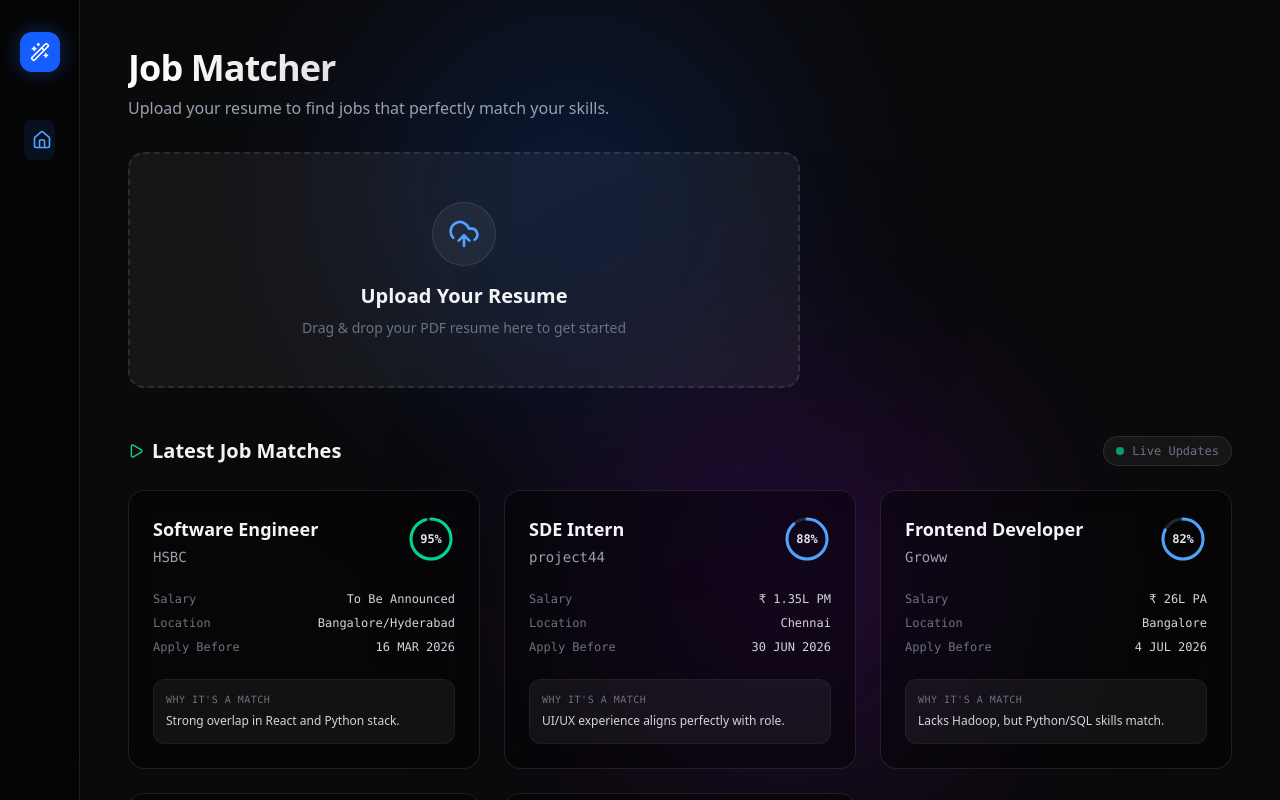
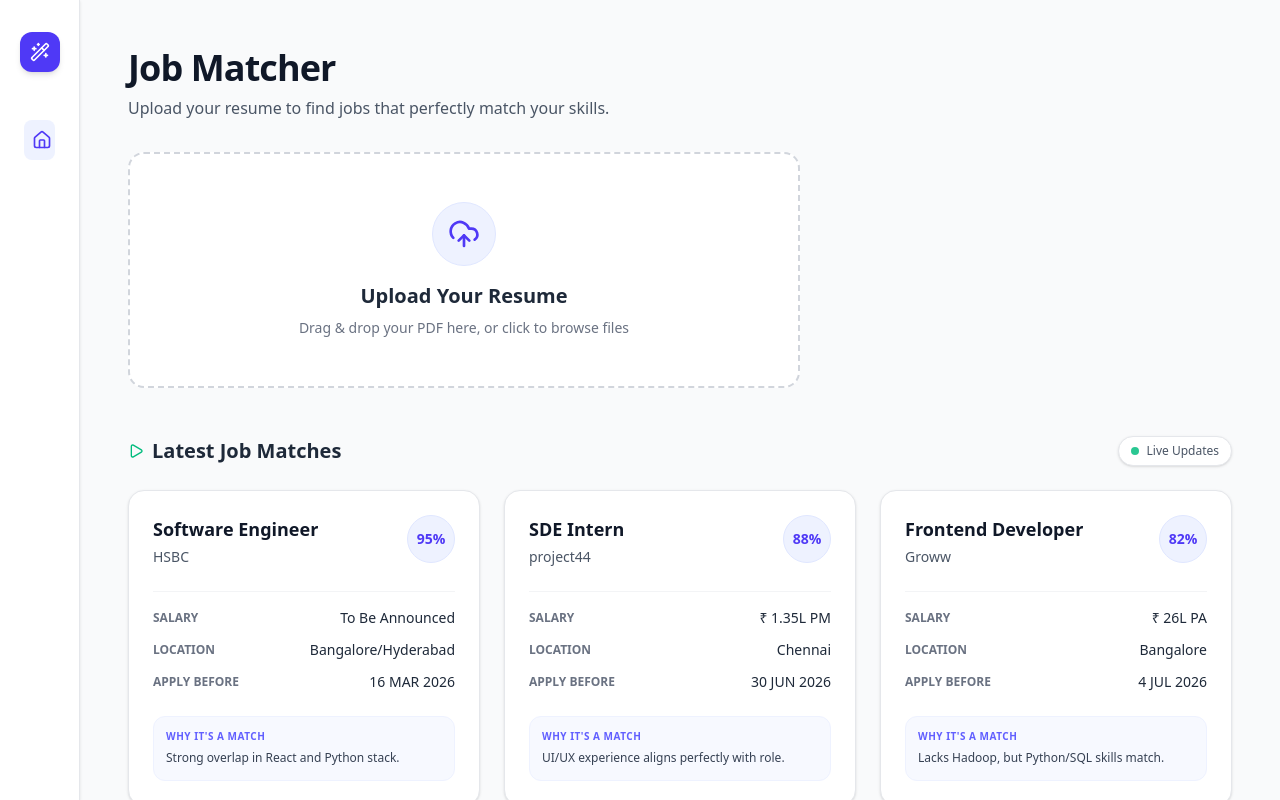
Before and after one commit to anshullakra007/autoapply, a Next.js app in the folder frontend/: page / in a window 1280 px wide. Shown: the top 800 px of the page. Built offline with nearby package versions, Linux system fonts and the light colour scheme.

Commit message:
style: convert to professional light theme and implement working file upload button

```diff
--- a/frontend/src/app/page.tsx
+++ b/frontend/src/app/page.tsx
@@ -29,12 +29,12 @@ const CircularProgress = ({ value }: { value: number }) => {
   const circumference = 2 * Math.PI * radius;
   const strokeDashoffset = circumference - (value / 100) * circumference;
 
-  const color = value >= 90 ? 'text-emerald-400' : value >= 80 ? 'text-blue-400' : 'text-amber-400';
+  const color = value >= 90 ? 'text-emerald-500' : value >= 80 ? 'text-indigo-500' : 'text-amber-500';
 
   return (
     <div className="relative inline-flex items-center justify-center">
       <svg className="w-12 h-12 transform -rotate-90">
-        <circle className="text-gray-800" strokeWidth="3" stroke="currentColor" fill="transparent" r={radius} cx="24" cy="24" />
+        <circle className="text-gray-100" strokeWidth="3" stroke="currentColor" fill="transparent" r={radius} cx="24" cy="24" />
         <motion.circle
           className={color}
           strokeWidth="3"
@@ -51,7 +51,7 @@ const CircularProgress = ({ value }: { value: number }) => {
           transition={{ duration: 1.5, ease: "easeOut" }}
         />
       </svg>
-      <span className="absolute text-xs font-bold text-gray-200">{value}%</span>
+      <span className="absolute text-xs font-bold text-gray-700">{value}%</span>
     </div>
   );
 };
@@ -61,11 +61,10 @@ export default function Dashboard() {
   const [uploadProgress, setUploadProgress] = useState(0);
   const [activeJob, setActiveJob] = useState<any>(null);
 
-  const handleDrop = (e: React.DragEvent) => {
-    e.preventDefault();
-    setIsDragging(false);
+  // Real file input reference
+  const fileInputRef = React.useRef<HTMLInputElement>(null);
 
-    // Simulate upload and parse
+  const simulateUpload = () => {
     let progress = 0;
     const interval = setInterval(() => {
       progress += 5;
@@ -74,19 +73,33 @@ export default function Dashboard() {
     }, 100);
   };
 
+  const handleDrop = (e: React.DragEvent) => {
+    e.preventDefault();
+    setIsDragging(false);
+    if (e.dataTransfer.files && e.dataTransfer.files.length > 0) {
+      simulateUpload();
+    }
+  };
+
+  const handleFileSelect = (e: React.ChangeEvent<HTMLInputElement>) => {
+    if (e.target.files && e.target.files.length > 0) {
+      simulateUpload();
+    }
+  };
+
   return (
-    <div className="min-h-screen bg-[#0a0a0a] text-gray-100 font-sans selection:bg-blue-500/30 flex">
+    <div className="min-h-screen bg-gray-50 text-gray-900 font-sans flex">
       {/* Sidebar Navigation */}
-      <aside className="w-20 hover:w-64 transition-all duration-300 border-r border-white/10 bg-black/50 backdrop-blur-xl flex flex-col items-center hover:items-start py-8 fixed h-full z-50 group">
-        <div className="w-10 h-10 bg-blue-600 rounded-xl flex items-center justify-center mb-12 group-hover:ml-6 transition-all shadow-[0_0_20px_rgba(37,99,235,0.4)]">
+      <aside className="w-20 hover:w-64 transition-all duration-300 border-r border-gray-200 bg-white flex flex-col items-center hover:items-start py-8 fixed h-full z-50 group shadow-sm">
+        <div className="w-10 h-10 bg-indigo-600 rounded-xl flex items-center justify-center mb-12 group-hover:ml-6 transition-all shadow-md">
           <Wand2 className="w-5 h-5 text-white" />
         </div>
 
-        <nav className="flex flex-col gap-6 w-full px-6 text-gray-400">
+        <nav className="flex flex-col gap-6 w-full px-6 text-gray-500">
           {[
             { icon: Home, label: 'Home', active: true }
           ].map((item, i) => (
-            <button key={i} className={`flex items-center gap-4 p-2 rounded-lg transition-all ${item.active ? 'text-blue-400 bg-blue-500/10' : 'hover:text-gray-200 hover:bg-white/5'}`}>
+            <button key={i} className={`flex items-center gap-4 p-2 rounded-lg transition-all ${item.active ? 'text-indigo-600 bg-indigo-50' : 'hover:text-gray-900 hover:bg-gray-100'}`}>
               <item.icon className="w-5 h-5 shrink-0" />
               <span className="opacity-0 group-hover:opacity-100 font-medium whitespace-nowrap transition-opacity">{item.label}</span>
             </button>
@@ -96,34 +109,40 @@ export default function Dashboard() {
 
       {/* Main Content */}
       <main className="ml-20 flex-1 p-8 lg:p-12 max-w-7xl mx-auto space-y-12 relative">
-        <div className="absolute top-0 left-1/4 w-96 h-96 bg-blue-600/20 rounded-full blur-[120px] pointer-events-none" />
-        <div className="absolute top-1/3 right-1/4 w-96 h-96 bg-purple-600/20 rounded-full blur-[120px] pointer-events-none" />
-
         {/* Hero / Upload Section */}
         <section className="relative z-10">
           <motion.div initial={{ opacity: 0, y: 20 }} animate={{ opacity: 1, y: 0 }} className="mb-8">
-            <h1 className="text-4xl font-bold tracking-tight bg-clip-text text-transparent bg-gradient-to-r from-white to-gray-500 mb-2">Job Matcher</h1>
-            <p className="text-gray-400">Upload your resume to find jobs that perfectly match your skills.</p>
+            <h1 className="text-4xl font-bold tracking-tight text-gray-900 mb-2">Job Matcher</h1>
+            <p className="text-gray-600">Upload your resume to find jobs that perfectly match your skills.</p>
           </motion.div>
 
           <div
-            className={`relative w-full max-w-2xl overflow-hidden rounded-2xl border-2 border-dashed transition-all duration-300 ${
-              isDragging ? 'border-blue-500 bg-blue-500/10 shadow-[0_0_30px_rgba(37,99,235,0.2)]' : 'border-white/10 bg-white/5 hover:border-white/20'
+            className={`relative w-full max-w-2xl overflow-hidden rounded-2xl border-2 border-dashed transition-all duration-300 bg-white cursor-pointer ${
+              isDragging ? 'border-indigo-500 bg-indigo-50' : 'border-gray-300 hover:border-gray-400'
             }`}
             onDragOver={(e) => { e.preventDefault(); setIsDragging(true); }}
             onDragLeave={() => setIsDragging(false)}
             onDrop={handleDrop}
+            onClick={() => fileInputRef.current?.click()}
           >
+            <input
+              type="file"
+              ref={fileInputRef}
+              onChange={handleFileSelect}
+              className="hidden"
+              accept=".pdf,.doc,.docx"
+            />
+
             <div className="p-12 flex flex-col items-center justify-center text-center">
               {uploadProgress > 0 ? (
                 <div className="w-full max-w-md space-y-4">
                   <div className="flex justify-between text-sm font-medium">
-                    <span className="text-blue-400">Analyzing your resume...</span>
-                    <span>{uploadProgress}%</span>
+                    <span className="text-indigo-600">Analyzing your resume...</span>
+                    <span className="text-gray-700">{uploadProgress}%</span>
                   </div>
-                  <div className="h-2 w-full bg-gray-800 rounded-full overflow-hidden">
+                  <div className="h-2 w-full bg-gray-200 rounded-full overflow-hidden">
                     <motion.div
-                      className="h-full bg-gradient-to-r from-blue-600 to-purple-500 shadow-[0_0_10px_rgba(37,99,235,0.5)]"
+                      className="h-full bg-indigo-600"
                       initial={{ width: 0 }}
                       animate={{ width: `${uploadProgress}%` }}
                     />
@@ -131,11 +150,11 @@ export default function Dashboard() {
                 </div>
               ) : (
                 <>
-                  <div className="w-16 h-16 bg-white/5 rounded-full flex items-center justify-center mb-4 border border-white/10">
-                    <UploadCloud className="w-8 h-8 text-blue-400" />
+                  <div className="w-16 h-16 bg-indigo-50 rounded-full flex items-center justify-center mb-4 border border-indigo-100">
+                    <UploadCloud className="w-8 h-8 text-indigo-600" />
                   </div>
-                  <h3 className="text-xl font-semibold mb-2">Upload Your Resume</h3>
-                  <p className="text-gray-500 text-sm">Drag & drop your PDF resume here to get started</p>
+                  <h3 className="text-xl font-semibold mb-2 text-gray-800">Upload Your Resume</h3>
+                  <p className="text-gray-500 text-sm">Drag & drop your PDF here, or click to browse files</p>
                 </>
               )}
             </div>
@@ -145,10 +164,10 @@ export default function Dashboard() {
         {/* Job Feed Grid */}
         <section className="relative z-10 space-y-6">
           <div className="flex items-center justify-between">
-            <h3 className="text-xl font-semibold flex items-center gap-2">
-              <Play className="w-4 h-4 text-emerald-400" /> Latest Job Matches
+            <h3 className="text-xl font-semibold flex items-center gap-2 text-gray-800">
+              <Play className="w-4 h-4 text-emerald-500" /> Latest Job Matches
             </h3>
-            <div className="flex items-center gap-2 text-xs font-mono text-gray-500 bg-white/5 px-3 py-1.5 rounded-full border border-white/10">
+            <div className="flex items-center gap-2 text-xs font-medium text-gray-600 bg-white shadow-sm px-3 py-1.5 rounded-full border border-gray-200">
               <span className="w-2 h-2 rounded-full bg-emerald-500 animate-pulse" />
               Live Updates
             </div>
@@ -162,36 +181,36 @@ export default function Dashboard() {
                 animate={{ opacity: 1, y: 0 }}
                 transition={{ delay: i * 0.1 }}
                 onClick={() => setActiveJob(job)}
-                className="group cursor-pointer bg-black/40 border border-white/10 p-6 rounded-2xl hover:bg-white/[0.03] hover:border-white/20 transition-all font-mono backdrop-blur-md relative overflow-hidden"
+                className="group cursor-pointer bg-white border border-gray-200 shadow-sm hover:shadow-md p-6 rounded-2xl transition-all relative overflow-hidden"
               >
-                <div className="absolute top-0 right-0 w-32 h-32 bg-blue-500/10 rounded-full blur-[40px] opacity-0 group-hover:opacity-100 transition-opacity" />
-
                 <div className="flex justify-between items-start mb-6">
                   <div>
-                    <h4 className="text-lg font-bold font-sans text-gray-100 mb-1 line-clamp-1">{job.title}</h4>
-                    <p className="text-sm text-gray-400">{job.company}</p>
+                    <h4 className="text-lg font-bold text-gray-900 mb-1 line-clamp-1">{job.title}</h4>
+                    <p className="text-sm text-gray-600">{job.company}</p>
                   </div>
-                  <CircularProgress value={job.match} />
-                </div>
-
-                <div className="space-y-2 text-xs text-gray-500 mb-6">
-                  <div className="flex justify-between">
-                    <span>Salary</span>
-                    <span className="text-gray-300 font-medium">{job.salary}</span>
-                  </div>
-                  <div className="flex justify-between">
-                    <span>Location</span>
-                    <span className="text-gray-300 font-medium">{job.location}</span>
-                  </div>
-                  <div className="flex justify-between">
-                    <span>Apply Before</span>
-                    <span className="text-gray-300 font-medium">{job.deadline}</span>
+                  <div className="flex items-center justify-center w-12 h-12 rounded-full bg-indigo-50 text-indigo-600 font-bold text-sm border border-indigo-100">
+                    {job.match}%
                   </div>
                 </div>
 
-                <div className="p-3 bg-white/5 rounded-xl border border-white/5 group-hover:border-white/10 transition-colors">
-                  <div className="text-[10px] uppercase text-gray-500 mb-1 tracking-wider">Why it's a match</div>
-                  <p className="text-xs text-gray-300 font-sans leading-relaxed line-clamp-2">{job.reason}</p>
+                <div className="space-y-3 text-sm text-gray-600 mb-6 border-t border-gray-100 pt-4">
+                  <div className="flex justify-between items-center">
+                    <span className="text-gray-500 text-xs uppercase font-semibold">Salary</span>
+                    <span className="font-medium text-gray-800">{job.salary}</span>
+                  </div>
+                  <div className="flex justify-between items-center">
+                    <span className="text-gray-500 text-xs uppercase font-semibold">Location</span>
+                    <span className="font-medium text-gray-800">{job.location}</span>
+                  </div>
+                  <div className="flex justify-between items-center">
+                    <span className="text-gray-500 text-xs uppercase font-semibold">Apply Before</span>
+                    <span className="font-medium text-gray-800">{job.deadline}</span>
+                  </div>
+                </div>
+
+                <div className="p-3 bg-indigo-50/50 rounded-xl border border-indigo-50">
+                  <div className="text-[10px] uppercase text-indigo-500 font-semibold mb-1 tracking-wider">Why it's a match</div>
+                  <p className="text-xs text-gray-700 leading-relaxed line-clamp-2">{job.reason}</p>
                 </div>
               </motion.div>
             ))}
@@ -199,7 +218,7 @@ export default function Dashboard() {
         </section>
       </main>
 
-      {/* Slide-out Panel (Shadcn Sheet mock) */}
+      {/* Slide-out Panel */}
       <AnimatePresence>
         {activeJob && (
           <>
@@ -208,49 +227,49 @@ export default function Dashboard() {
               animate={{ opacity: 1 }}
               exit={{ opacity: 0 }}
               onClick={() => setActiveJob(null)}
-              className="fixed inset-0 bg-black/60 backdrop-blur-sm z-50"
+              className="fixed inset-0 bg-gray-900/40 backdrop-blur-sm z-50"
             />
             <motion.div
               initial={{ x: '100%' }}
               animate={{ x: 0 }}
               exit={{ x: '100%' }}
               transition={{ type: 'spring', damping: 25, stiffness: 200 }}
-              className="fixed top-0 right-0 h-full w-full max-w-2xl bg-[#0a0a0a] border-l border-white/10 shadow-2xl z-50 overflow-y-auto"
+              className="fixed top-0 right-0 h-full w-full max-w-2xl bg-white border-l border-gray-200 shadow-2xl z-50 overflow-y-auto"
             >
               <div className="p-8">
-                <button onClick={() => setActiveJob(null)} className="mb-8 p-2 bg-white/5 hover:bg-white/10 rounded-full transition-colors">
+                <button onClick={() => setActiveJob(null)} className="mb-8 p-2 bg-gray-100 hover:bg-gray-200 text-gray-600 rounded-full transition-colors">
                   <X className="w-5 h-5" />
                 </button>
 
-                <div className="flex items-center gap-4 mb-8">
-                  <div className="w-16 h-16 bg-white/5 border border-white/10 rounded-2xl flex items-center justify-center font-bold text-2xl">
+                <div className="flex items-center gap-4 mb-8 pb-8 border-b border-gray-100">
+                  <div className="w-16 h-16 bg-indigo-50 border border-indigo-100 text-indigo-600 rounded-2xl flex items-center justify-center font-bold text-2xl shadow-sm">
                     {activeJob.company[0]}
                   </div>
                   <div>
-                    <h2 className="text-3xl font-bold">{activeJob.title}</h2>
-                    <p className="text-gray-400 text-lg">{activeJob.company} • {activeJob.location}</p>
+                    <h2 className="text-3xl font-bold text-gray-900">{activeJob.title}</h2>
+                    <p className="text-gray-600 text-lg">{activeJob.company} • {activeJob.location}</p>
                   </div>
                 </div>
 
                 <div className="grid grid-cols-2 gap-8 mb-8">
                   <div className="space-y-4">
-                    <h3 className="text-sm font-semibold uppercase tracking-wider text-gray-500 border-b border-white/10 pb-2">Resume Feedback</h3>
+                    <h3 className="text-sm font-bold uppercase tracking-wider text-gray-500 border-b border-gray-100 pb-2">Resume Feedback</h3>
                     <ul className="space-y-3">
                       <li className="flex items-start gap-2 text-sm">
-                        <CheckCircle className="w-4 h-4 text-emerald-500 mt-0.5 shrink-0" />
-                        <span className="text-gray-300">Strong match for <span className="text-white font-medium">React</span> and <span className="text-white font-medium">TypeScript</span>.</span>
+                        <CheckCircle className="w-5 h-5 text-emerald-500 shrink-0" />
+                        <span className="text-gray-600">Strong match for <span className="text-gray-900 font-medium">React</span> and <span className="text-gray-900 font-medium">TypeScript</span>.</span>
                       </li>
                       <li className="flex items-start gap-2 text-sm">
-                        <X className="w-4 h-4 text-red-500 mt-0.5 shrink-0" />
-                        <span className="text-gray-300">Missing keywords: <span className="text-white font-medium">GraphQL</span>, <span className="text-white font-medium">CI/CD</span>. Add these if you have experience.</span>
+                        <X className="w-5 h-5 text-red-500 shrink-0" />
+                        <span className="text-gray-600">Missing keywords: <span className="text-gray-900 font-medium">GraphQL</span>, <span className="text-gray-900 font-medium">CI/CD</span>. Add these if you have experience.</span>
                       </li>
                     </ul>
                   </div>
 
                   <div className="space-y-4">
-                    <h3 className="text-sm font-semibold uppercase tracking-wider text-gray-500 border-b border-white/10 pb-2">Cover Letter Generator</h3>
-                    <p className="text-sm text-gray-400 italic">Generate a personalized cover letter based on your experience and this job.</p>
-                    <button className="w-full flex items-center justify-center gap-2 py-3 bg-white text-black font-semibold rounded-xl hover:bg-gray-200 transition-colors shadow-[0_0_20px_rgba(255,255,255,0.2)]">
+                    <h3 className="text-sm font-bold uppercase tracking-wider text-gray-500 border-b border-gray-100 pb-2">Cover Letter Generator</h3>
+                    <p className="text-sm text-gray-600">Generate a personalized cover letter based on your experience and this job.</p>
+                    <button className="w-full flex items-center justify-center gap-2 py-3 bg-indigo-600 text-white font-semibold rounded-xl hover:bg-indigo-700 transition-colors shadow-sm">
                       <FileText className="w-4 h-4" />
                       Generate Cover Letter
                     </button>
@@ -258,9 +277,16 @@ export default function Dashboard() {
                 </div>
 
                 <div className="space-y-4">
-                  <h3 className="text-sm font-semibold uppercase tracking-wider text-gray-500 border-b border-white/10 pb-2">Job Description</h3>
-                  <div className="p-4 bg-white/5 border border-white/10 rounded-xl text-sm text-gray-400 font-mono leading-relaxed h-64 overflow-y-auto">
-                    We are looking for a highly skilled {activeJob.title} to join our core team at {activeJob.company}. You will be responsible for architecting scalable solutions, optimizing performance, and building seamless user experiences...
+                  <h3 className="text-sm font-bold uppercase tracking-wider text-gray-500 border-b border-gray-100 pb-2">Job Description</h3>
+                  <div className="p-5 bg-gray-50 border border-gray-200 rounded-xl text-sm text-gray-700 leading-relaxed h-64 overflow-y-auto">
+                    We are looking for a highly skilled {activeJob.title} to join our core team at {activeJob.company}. You will be responsible for architecting scalable solutions, optimizing performance, and building seamless user experiences.
+                    <br/><br/>
+                    Requirements:
+                    <ul className="list-disc pl-5 mt-2 space-y-1">
+                      <li>Proven experience in frontend and backend development.</li>
+                      <li>Strong problem-solving skills.</li>
+                      <li>Ability to work in a fast-paced environment.</li>
+                    </ul>
                   </div>
                 </div>
               </div>
```
